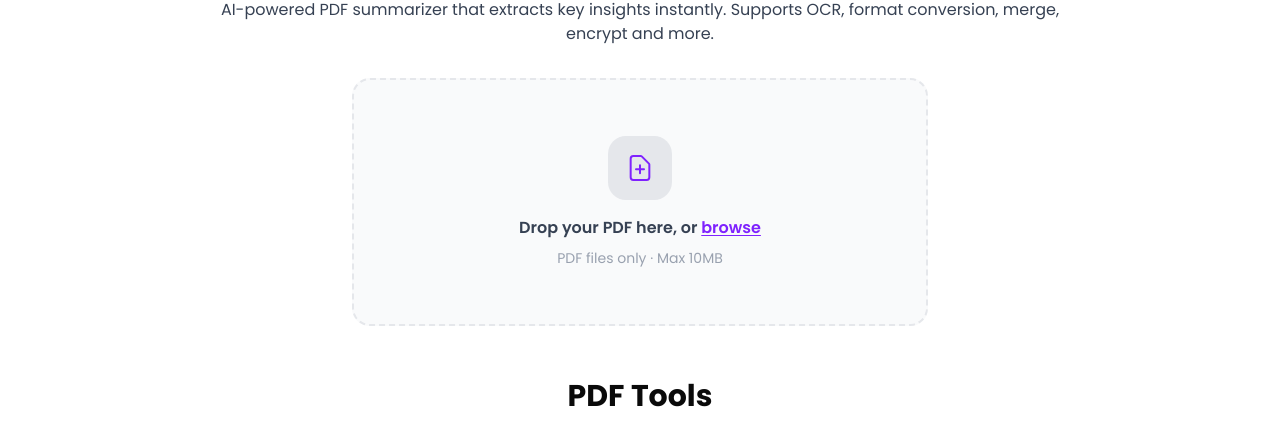
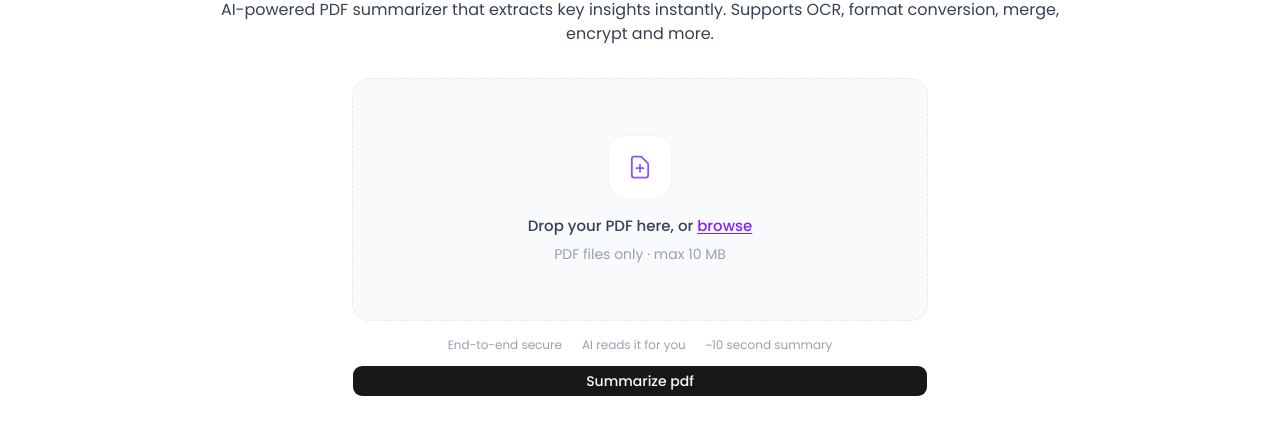
Before and after one commit to Canice-dev/pdf-summarize-app, a Next.js app: page / in a window 1280 px wide. Shown: the part 242-682 px from the top of the page. Built offline with nearby package versions, Linux system fonts and the light colour scheme; no server answers.

Commit message:
Drop Zone Resign

```diff
--- a/components/pdfUpload.tsx
+++ b/components/pdfUpload.tsx
@@ -354,43 +354,79 @@ const PDFUpload = () => {
     <div className="w-full max-w-xl mx-auto flex flex-col gap-3">
 
       {/* Drop Zone */}
+      {/* Drop Zone */}
     <div
       onClick={() => inputRef.current?.click()}
       onDrop={handleDrop}
       onDragOver={(e) => { e.preventDefault(); setDragging(true) }}
       onDragLeave={() => setDragging(false)}
       className={`
-          group flex flex-col items-center justify-center gap-4
-          rounded-2xl border-2 border-dashed p-14 cursor-pointer
-          transition-all duration-300
+        group relative flex flex-col items-center justify-center gap-4
+        rounded-2xl border-[1.5px] border-dashed p-14 cursor-pointer
+        overflow-hidden transition-all duration-200
         ${dragging
-            ? "border-violet-500 bg-violet-50 scale-[1.02]"
+          ? "border-solid border-violet-600 bg-violet-50 scale-[1.015]"
+          : file
+          ? "border-solid border-violet-500 bg-violet-50"
           : "border-gray-200 bg-gray-50 hover:border-violet-400 hover:bg-violet-50"
         }
       `}
     >
+      {/* Drag overlay */}
+      <div className={`
+        absolute inset-0 flex flex-col items-center justify-center gap-2
+        bg-violet-50 rounded-2xl transition-opacity duration-200
+        ${dragging ? "opacity-100" : "opacity-0 pointer-events-none"}
+      `}>
+        <svg xmlns="http://www.w3.org/2000/svg" className="size-9 text-violet-600" fill="none" viewBox="0 0 24 24" stroke="currentColor">
+          <path strokeLinecap="round" strokeLinejoin="round" strokeWidth={1.5} d="M12 4v16m0 0l-4-4m4 4l4-4" />
+        </svg>
+        <p className="text-sm font-medium text-violet-600">Drop to upload</p>
+      </div>
+
       {/* Icon */}
       <div className={`
-          rounded-2xl p-4 transition-all duration-300
-          ${dragging ? "bg-violet-200" : "bg-gray-200 group-hover:bg-violet-200"}
+        w-16 h-16 rounded-[18px] flex items-center justify-center
+        border transition-all duration-200
+        ${dragging || file
+          ? "bg-violet-700 border-transparent"
+          : "bg-white border-gray-100 group-hover:bg-violet-700 group-hover:border-transparent"
+        }
       `}>
-          <svg xmlns="http://www.w3.org/2000/svg" className="size-8 text-violet-600" fill="none" viewBox="0 0 24 24" stroke="currentColor">
+        <svg xmlns="http://www.w3.org/2000/svg" className={`size-7 transition-colors duration-200 ${dragging || file ? "text-white" : "text-violet-500 group-hover:text-white"}`} fill="none" viewBox="0 0 24 24" stroke="currentColor">
           <path strokeLinecap="round" strokeLinejoin="round" strokeWidth={1.5} d="M9 13h6m-3-3v6m5 5H7a2 2 0 01-2-2V5a2 2 0 012-2h5.586a1 1 0 01.707.293l5.414 5.414a1 1 0 01.293.707V19a2 2 0 01-2 2z" />
         </svg>
       </div>
 
+      {/* Label or file pill */}
       {file ? (
-          <div className="flex flex-col items-center gap-1">
-            <p className="text-violet-700 font-semibold">{file.name}</p>
-            <p className="text-gray-400 text-sm">{(file.size / 1024 / 1024).toFixed(2)} MB</p>
+        <div
+          className="flex items-center gap-3 bg-white border border-gray-100 rounded-xl px-4 py-2.5"
+          onClick={(e) => e.stopPropagation()}
+        >
+          <svg xmlns="http://www.w3.org/2000/svg" className="size-5 text-violet-600 shrink-0" fill="currentColor" viewBox="0 0 24 24">
+            <path d="M12 2H6a2 2 0 00-2 2v16a2 2 0 002 2h12a2 2 0 002-2V8l-6-6z" />
+          </svg>
+          <div className="min-w-0">
+            <p className="text-sm font-medium text-gray-800 truncate max-w-[200px]">{file.name}</p>
+            <p className="text-xs text-gray-400">{(file.size / 1024 / 1024).toFixed(2)} MB</p>
+          </div>
+          <button
+            onClick={(e) => { e.stopPropagation(); setFile(null) }}
+            className="ml-2 w-6 h-6 rounded-full bg-gray-100 hover:bg-gray-200 flex items-center justify-center shrink-0 transition-colors"
+          >
+            <svg xmlns="http://www.w3.org/2000/svg" className="size-3 text-gray-500" fill="none" viewBox="0 0 24 24" stroke="currentColor">
+              <path strokeLinecap="round" strokeLinejoin="round" strokeWidth={2} d="M6 18L18 6M6 6l12 12" />
+            </svg>
+          </button>
         </div>
       ) : (
-          <div className="flex flex-col items-center gap-2 text-center">
-            <p className="text-gray-700 font-semibold text-base">
+        <div className="flex flex-col items-center gap-1.5 text-center">
+          <p className="text-gray-700 font-medium text-[15px]">
             Drop your PDF here, or{" "}
             <span className="text-violet-600 underline underline-offset-2">browse</span>
           </p>
-            <p className="text-gray-400 text-sm">PDF files only · Max 10MB</p>
+          <p className="text-gray-400 text-sm">PDF files only · max 10 MB</p>
         </div>
       )}
 
@@ -403,6 +439,42 @@ const PDFUpload = () => {
       />
     </div>
 
+    {/* Submit Button */}
+    {file && (
+      <Button
+        onClick={SummaryPDF}
+        disabled={loading}
+        className="w-full bg-[#1a1a1a] hover:bg-[#333] active:scale-[0.985] transition-all text-white font-medium py-3.5 rounded-2xl disabled:opacity-40"
+      >
+        {loading ? (
+          <span className="flex items-center gap-2">
+            <span className="size-4 rounded-full border-2 border-white border-t-transparent animate-spin" />
+            Summarizing...
+          </span>
+        ) : (
+          <span className="flex items-center gap-2">
+            <svg xmlns="http://www.w3.org/2000/svg" className="size-4" fill="none" viewBox="0 0 24 24" stroke="currentColor">
+              <path strokeLinecap="round" strokeLinejoin="round" strokeWidth={1.5} d="M5 3l14 9-14 9V3z" />
+            </svg>
+            Summarize PDF
+          </span>
+        )}
+      </Button>
+    )}
+
+    {/* Hint row */}
+    <div className="flex items-center justify-center gap-5 mt-1">
+      {[
+        { label: "End-to-end secure" },
+        { label: "AI reads it for you" },
+        { label: "~10 second summary" },
+      ].map(({  label }) => (
+        <span key={label} className="flex items-center gap-1.5 text-xs text-gray-400">
+          {label}
+        </span>
+      ))}
+    </div>
+    <Button>Summarize pdf</Button>
       {/* Submit Button — no Link wrapper */}
       {file && (
         <Button
```
Lines whose indentation alone changed are shown as unchanged.
